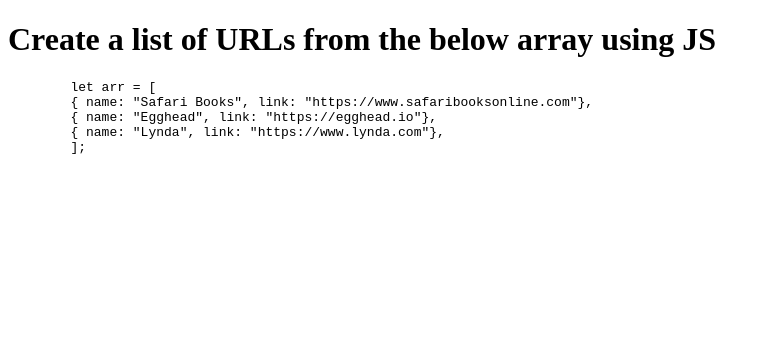
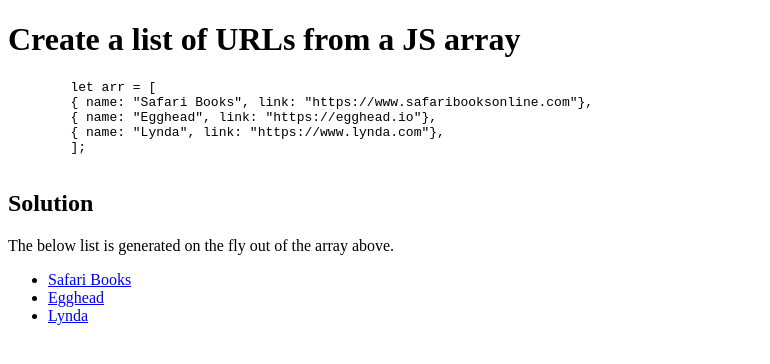
Before and after one commit to jorsh/coding-challenges, a plain HTML site: page list-of-urls/index.html in a window 1280 px wide. Shown: the whole page, without its empty margins (0-770 px from the left). Drawn offline with Linux system fonts and the light colour scheme.

Commit message:
Added solution for list-of-urls

```diff
--- a/list-of-urls/index.html
+++ b/list-of-urls/index.html
@@ -1,11 +1,12 @@
 <!DOCTYPE html>
 <html lang="en">
 <head>
+    <link type="text/css" rel="stylesheet" href="styles.css" />
     <meta charset="UTF-8">
     <title>Create a list of URLs from a JS array</title>
 </head>
 <body>
-    <h1>Create a list of URLs from the below array using JS</h1>
+    <h1>Create a list of URLs from a JS array</h1>
     <pre>
         let arr = [
         { name: "Safari Books", link: "https://www.safaribooksonline.com"},
@@ -13,6 +14,9 @@
         { name: "Lynda", link: "https://www.lynda.com"},
         ];
     </pre>
+
+    <h2>Solution</h2>
+    <p>The below list is generated on the fly out of the array above.</p>
     <script src="main.js"></script>
 </body>
 </html>
--- a/list-of-urls/main.js
+++ b/list-of-urls/main.js
@@ -3,3 +3,19 @@ let arr = [
     { name: "Egghead", link: "https://egghead.io"},
     { name: "Lynda", link: "https://www.lynda.com"},
 ];
+
+let list = document.createElement('ul');
+list.id = 'myLinks';
+console.log(list);
+document.body.appendChild(list);
+
+arr.forEach( item => {
+    let link = document.createElement('a');
+    link.textContent = item.name;
+    link.href = item.link;
+
+    let listItem = document.createElement('li');
+    listItem.appendChild(link);
+
+    list.appendChild(listItem);
+});
```
Also changed, not shown: list-of-urls/styles.css (added).
